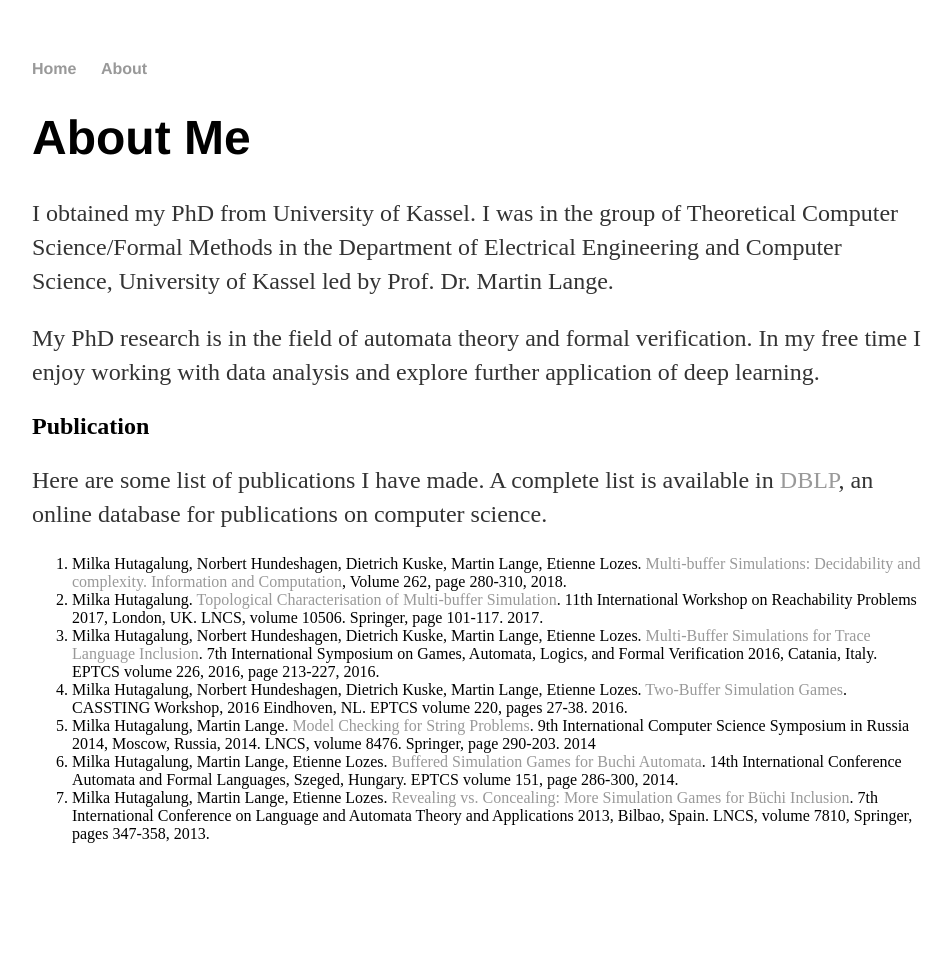
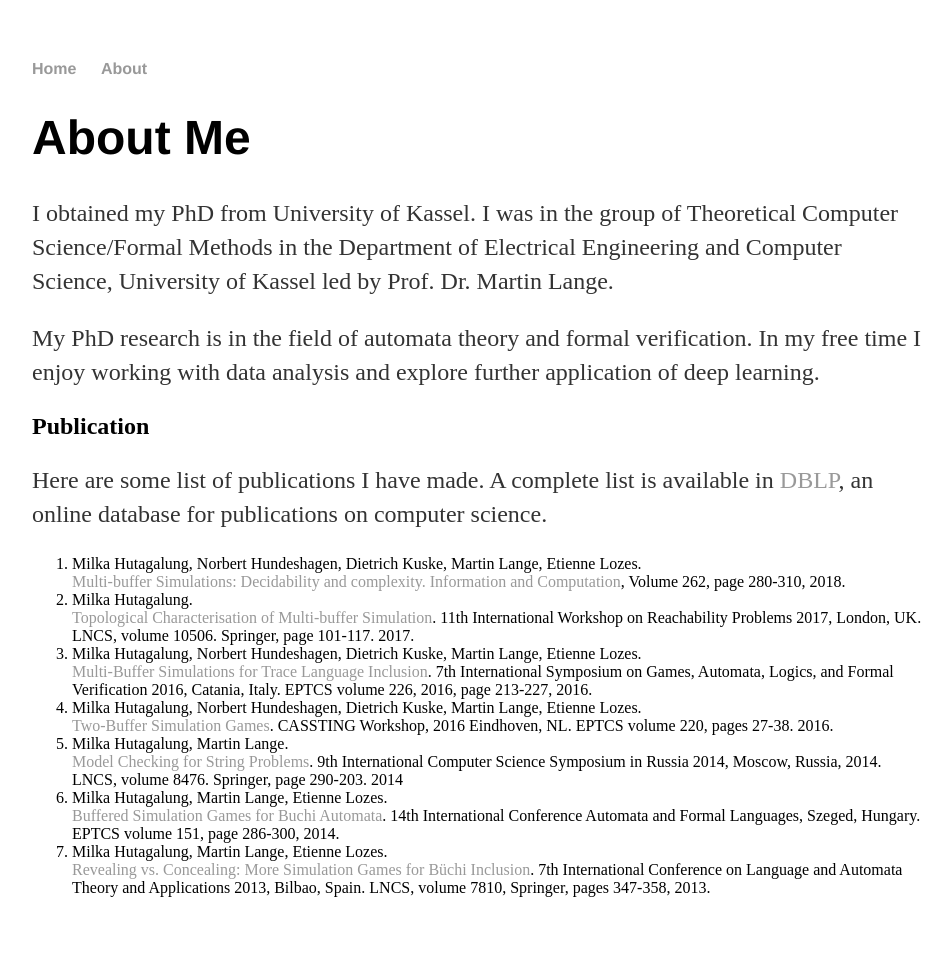
Before and after one commit to milkahut/milkahut.github.io, a Jekyll site: the page built from about.md, in a window 1280 px wide. Shown: the whole page, without its empty margins (160-1112 px from the left). Built offline with Jekyll 4.4.1, drawn with Linux system fonts in a browser that asks for light colours; before the commit the page ends 903 px from its top, so only the background shows below that.

```diff
--- a/about.md
+++ b/about.md
@@ -16,10 +16,11 @@ application of deep learning.
 
 Here are some list of publications I have made. A complete list is available in [DBLP](https://dblp.org/pers/hd/h/Hutagalung:Milka), an online database for publications on computer science.
 
-1. Milka Hutagalung, Norbert Hundeshagen, Dietrich Kuske, Martin Lange, Etienne Lozes. [Multi-buffer Simulations: Decidability and complexity. Information and Computation](https://www.sciencedirect.com/science/article/pii/S0890540118301317?via%3Dihub), Volume 262, page 280-310, 2018.
-2. Milka Hutagalung. [Topological Characterisation of Multi-buffer Simulation](https://link.springer.com/chapter/10.1007%2F978-3-319-67089-8_8). 11th International Workshop on Reachability Problems 2017, London, UK. LNCS, volume 10506. Springer, page 101-117. 2017.
-3. Milka Hutagalung, Norbert Hundeshagen, Dietrich Kuske, Martin Lange, Etienne Lozes. [Multi-Buffer Simulations for Trace Language Inclusion](https://arxiv.org/abs/1609.04098). 7th International Symposium on Games, Automata, Logics, and Formal Verification 2016, Catania, Italy. EPTCS volume 226, 2016, page 213-227, 2016.
-4. Milka Hutagalung, Norbert Hundeshagen, Dietrich Kuske, Martin Lange, Etienne Lozes. [Two-Buffer Simulation Games](https://arxiv.org/abs/1608.00654). CASSTING Workshop, 2016 Eindhoven, NL. EPTCS volume 220, pages 27-38. 2016.
-5. Milka Hutagalung, Martin Lange. [Model Checking for String Problems](https://link.springer.com/chapter/10.1007%2F978-3-319-06686-8_15). 9th International Computer Science Symposium in Russia 2014, Moscow, Russia, 2014. LNCS, volume 8476. Springer, page 290-203. 2014
-6. Milka Hutagalung, Martin Lange, Etienne Lozes. [Buffered Simulation Games for Buchi Automata](https://arxiv.org/abs/1405.5609v1). 14th International Conference Automata and Formal Languages, Szeged, Hungary. EPTCS volume 151, page 286-300, 2014.
-7. Milka Hutagalung, Martin Lange, Etienne Lozes. [Revealing vs. Concealing: More Simulation Games for Büchi Inclusion](https://link.springer.com/chapter/10.1007%2F978-3-642-37064-9_31). 7th International Conference on Language and Automata Theory and Applications 2013, Bilbao, Spain. LNCS, volume 7810, Springer, pages 347-358, 2013.
+1. Milka Hutagalung, Norbert Hundeshagen, Dietrich Kuske, Martin Lange, Etienne Lozes. <br/>
+[Multi-buffer Simulations: Decidability and complexity. Information and Computation](https://www.sciencedirect.com/science/article/pii/S0890540118301317?via%3Dihub), Volume 262, page 280-310, 2018.
+2. Milka Hutagalung. <br/> [Topological Characterisation of Multi-buffer Simulation](https://link.springer.com/chapter/10.1007%2F978-3-319-67089-8_8). 11th International Workshop on Reachability Problems 2017, London, UK. LNCS, volume 10506. Springer, page 101-117. 2017.
+3. Milka Hutagalung, Norbert Hundeshagen, Dietrich Kuske, Martin Lange, Etienne Lozes. <br/>[Multi-Buffer Simulations for Trace Language Inclusion](https://arxiv.org/abs/1609.04098). 7th International Symposium on Games, Automata, Logics, and Formal Verification 2016, Catania, Italy. EPTCS volume 226, 2016, page 213-227, 2016.
+4. Milka Hutagalung, Norbert Hundeshagen, Dietrich Kuske, Martin Lange, Etienne Lozes.<br/> [Two-Buffer Simulation Games](https://arxiv.org/abs/1608.00654). CASSTING Workshop, 2016 Eindhoven, NL. EPTCS volume 220, pages 27-38. 2016.
+5. Milka Hutagalung, Martin Lange.<br/> [Model Checking for String Problems](https://link.springer.com/chapter/10.1007%2F978-3-319-06686-8_15). 9th International Computer Science Symposium in Russia 2014, Moscow, Russia, 2014. LNCS, volume 8476. Springer, page 290-203. 2014
+6. Milka Hutagalung, Martin Lange, Etienne Lozes.<br/> [Buffered Simulation Games for Buchi Automata](https://arxiv.org/abs/1405.5609v1). 14th International Conference Automata and Formal Languages, Szeged, Hungary. EPTCS volume 151, page 286-300, 2014.
+7. Milka Hutagalung, Martin Lange, Etienne Lozes.<br/> [Revealing vs. Concealing: More Simulation Games for Büchi Inclusion](https://link.springer.com/chapter/10.1007%2F978-3-642-37064-9_31). 7th International Conference on Language and Automata Theory and Applications 2013, Bilbao, Spain. LNCS, volume 7810, Springer, pages 347-358, 2013.
```
